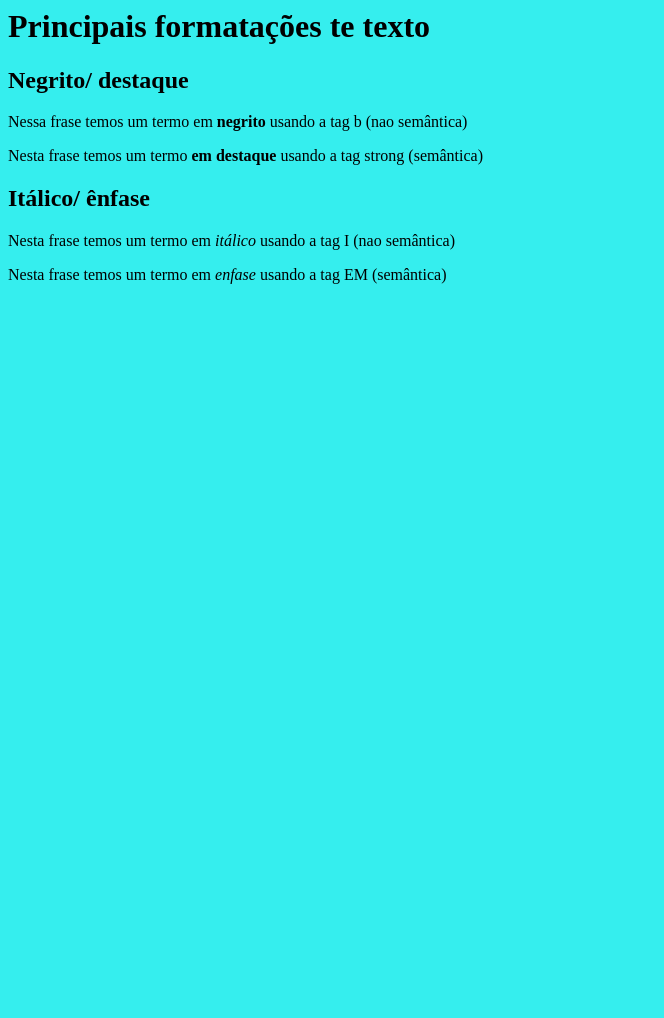
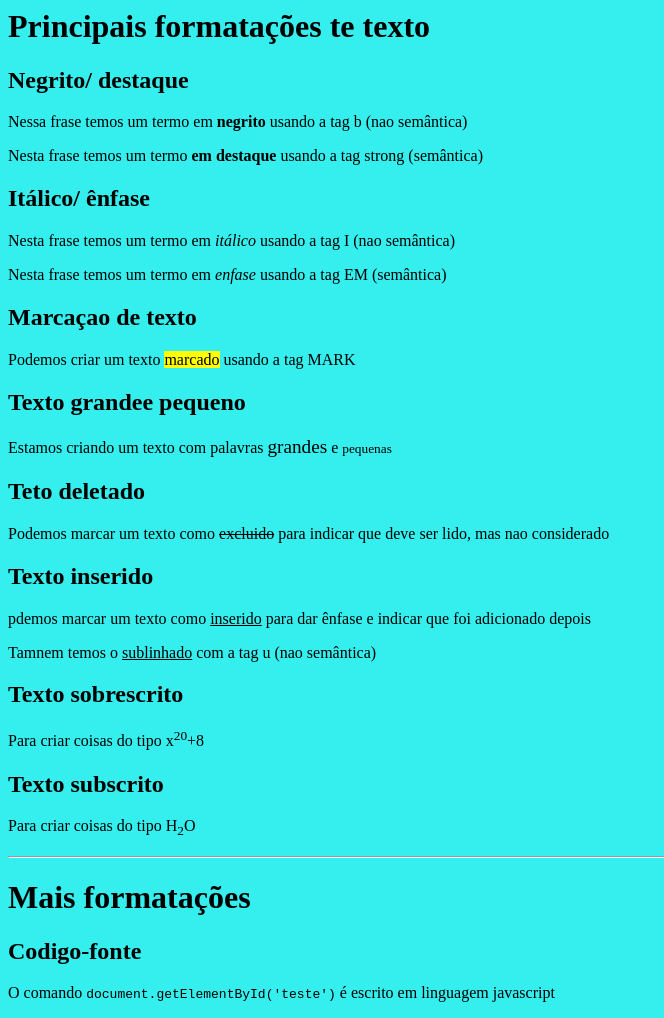
Before and after one commit to LeonanBrayan/Iniciando-HTML5, a plain HTML site: page meusiteteste.html in a window 1280 px wide. Shown: the part 748-1766 px from the top of the page, without its empty margins (0-664 px from the left). Before the commit the page ends 1048 px from the top, so only its background shows below. Drawn offline with Linux system fonts and the light colour scheme.

Commit message:
mais formataçoes de textos

```diff
--- a/meusiteteste.html
+++ b/meusiteteste.html
@@ -29,5 +29,22 @@
     <h2>Itálico/ ênfase</h2>
     <p>Nesta frase temos um termo em <i>itálico</i> usando a tag I (nao semântica)</p>
     <p>Nesta frase temos um termo em <em>enfase</em> usando a tag EM (semântica)</p>
+    <h2>Marcaçao de texto</h2>
+    <p>Podemos criar um texto <mark>marcado</mark> usando a tag MARK</p>
+    <h2>Texto grandee pequeno</h2>
+    <p>Estamos criando um texto com palavras <big>grandes</big> e <small>pequenas</small> </p>
+    <h2>Teto deletado</h2>
+    <p>Podemos marcar um texto como <del>excluido</del> para indicar que deve ser lido, mas nao considerado</p>
+    <h2>Texto inserido</h2>
+    <p>pdemos marcar um texto como <ins>inserido</ins> para dar ênfase e indicar que foi adicionado depois</p>
+    <p>Tamnem temos o <u>sublinhado</u> com a tag u (nao semântica)</p>
+    <h2>Texto sobrescrito</h2>
+    <p>Para criar coisas do tipo x<sup>20</sup>+8</p>
+    <h2>Texto subscrito</h2>
+    <p>Para criar coisas do tipo H<sub>2</sub>O</p>
+    <hr>
+    <h1>Mais formatações</h1>
+    <h2>Codigo-fonte</h2>
+    <p>O comando <code>document.getElementById('teste')</code> é escrito em linguagem javascript</p>
 </body>
 </html>
```
